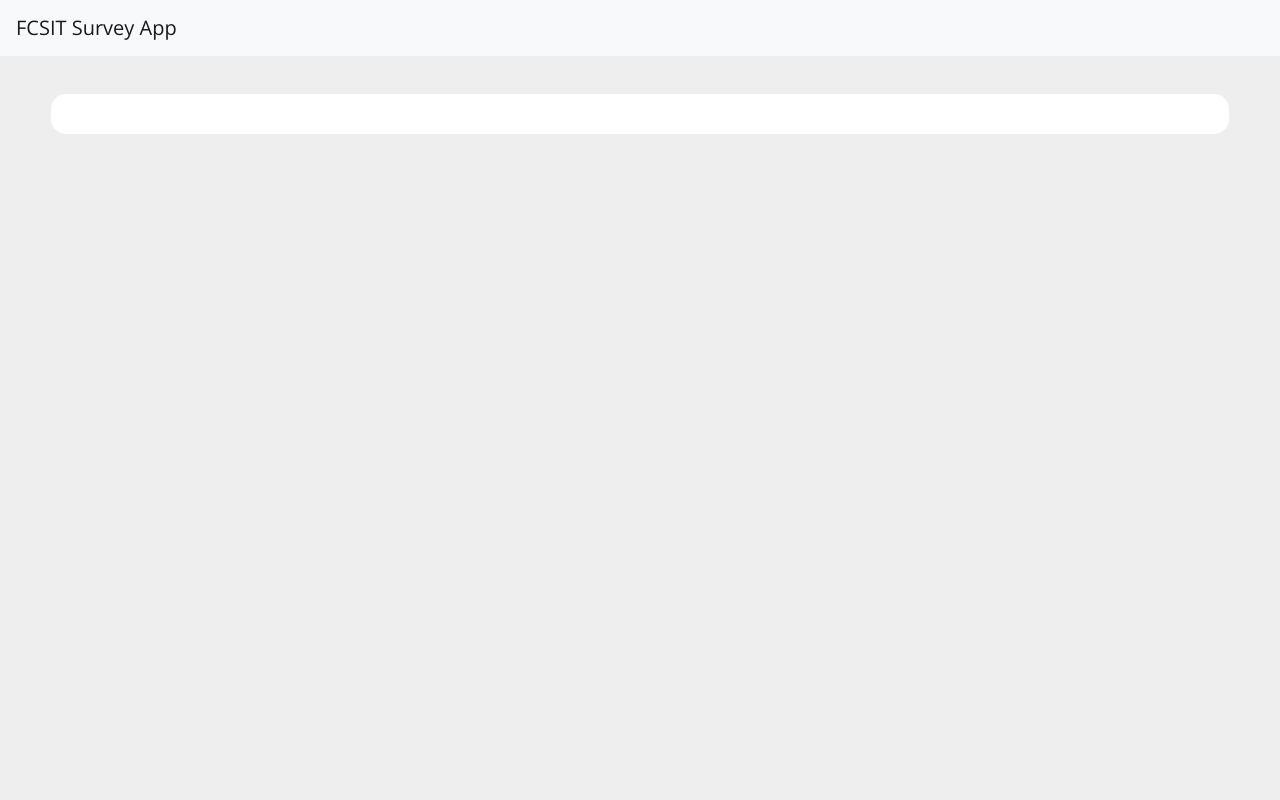
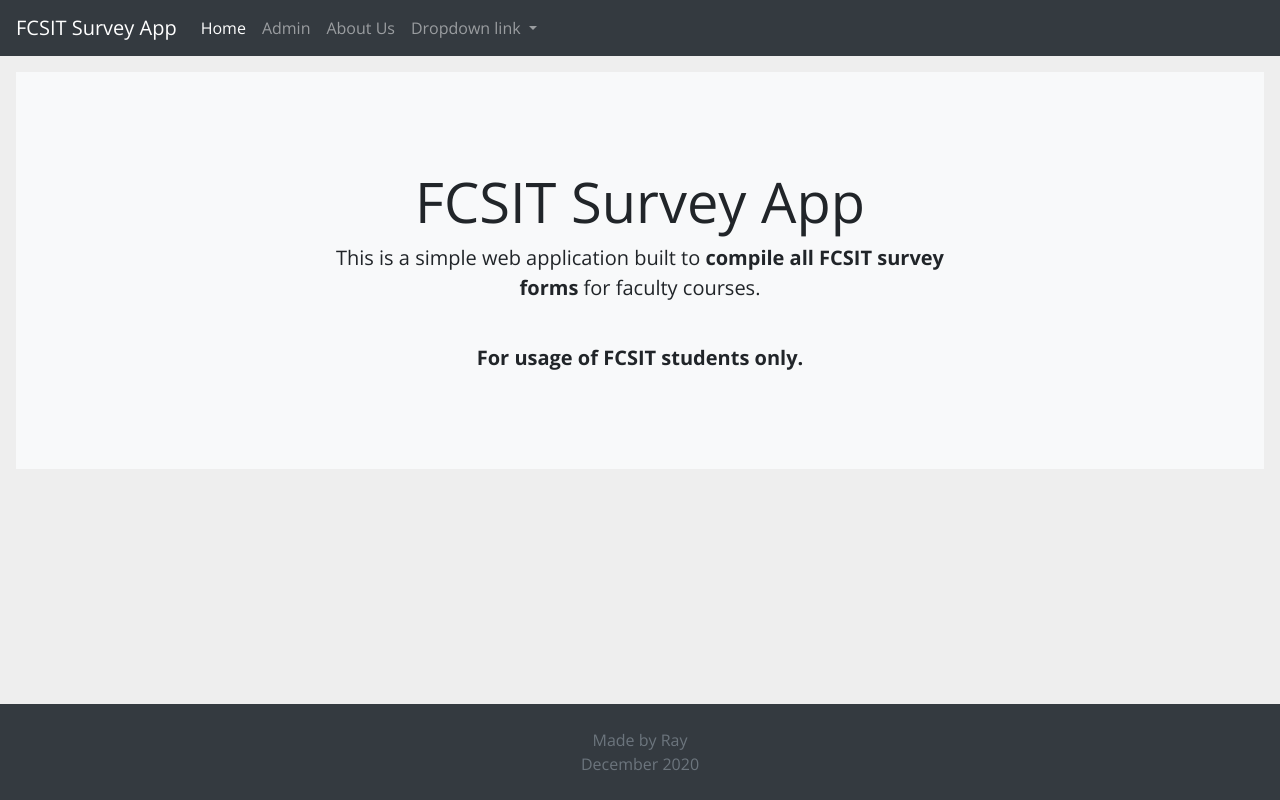
Before and after one commit to mdrhmn/fcsit-survey-app, a Django app: page /home/ in a window 1280 px wide. Run offline with Django 3.2, Linux system fonts and the light colour scheme; some libraries are stand-ins or nearby versions.

Commit message:
Added footer, navbar and about_us templates
- Created static and templates for footer and navbar
- Amended base.html template
- Amended views and urls for new pages

```diff
--- a/fcsit_survey_app/urls.py
+++ b/fcsit_survey_app/urls.py
@@ -18,5 +18,5 @@ from django.urls import path, include
 
 urlpatterns = [
     path('admin/', admin.site.urls),
-    path('home/', include('main.urls')),
+    path('', include('main.urls')),
 ]
--- /dev/null
+++ b/main/static/css/footer.css
@@ -0,0 +1,9 @@
+.footer {
+    position: absolute;
+    bottom: 0;
+    width: 100%;
+    /* line-height: 60px; */
+    padding: 1.5rem 0;
+    background-color: #343a40!important;
+    text-align: center;
+}
--- a/main/static/css/general.css
+++ b/main/static/css/general.css
@@ -70,28 +70,12 @@ img {
     height: 100%;
 }
 
-/* --------------------------- DASHBOARD CONTAINER -------------------------- */
-
-.dashboard-container {
-    border-radius: 15px;
-    background: transparent;
-    /* box-shadow: 0 4px 8px 0 rgba(0, 0, 0, 0.2), 0 6px 20px 0 rgba(0, 0, 0, 0.19); */
-    /* width: 100%;
-    height: 100%; */
-    padding: 20px;
-    margin-left: 5%;
-    margin-top: 5%;
-    width: 92vw;
-    height: 100%;
-}
-
 /* ---------------------------- MAIN TICKET TABLE --------------------------- */
 
 th {
     text-align: center;
     /* vertical-align: middle; */
 }
-
 
 .table td, .table th {
     vertical-align: middle;
--- a/main/static/css/navbar.css
+++ b/main/static/css/navbar.css
@@ -1,4 +1,8 @@
-.navbar-light .navbar-nav .nav-link {
+/* .navbar-light .navbar-nav .nav-link {
+    color: black;
+} */
+
+.navbar-light .nav-item.active .nav-link {
     color: black;
 }
 
--- /dev/null
+++ b/main/templates/about_us.html
@@ -0,0 +1,5 @@
+{% extends "base.html" %}
+
+{% block content_container %}
+<h1>TEST</h1>
+{% endblock %}
--- a/main/templates/index.html
+++ b/main/templates/index.html
@@ -1 +1,17 @@
 {% extends "base.html" %}
+
+{% block content_container %}
+<div class="position-relative overflow-hidden p-3 p-md-5 m-md-3 text-center bg-light">
+    <div class="col-md-7 p-lg-9 mx-auto my-5">
+        <h1 class="display-4 font-weight-normal">FCSIT Survey App</h1>
+        <div class="col-md-20 mx-auto">
+            <p class="lead font-weight-normal">This is a simple web application built to <b>compile all FCSIT survey
+                    forms</b> for faculty courses.</p>
+
+            <br><p class="lead font-weight-normal"><b>For usage of FCSIT students only.</b></p>
+        </div>
+
+        <!-- <a class="btn btn-outline-secondary" href="#">Coming soon</a> -->
+    </div>
+</div>
+{% endblock %}
--- a/main/urls.py
+++ b/main/urls.py
@@ -3,5 +3,6 @@ from django.urls import path
 from . import views
 
 urlpatterns = [
-    path('', views.main, name='main'),
+    path('home/', views.home, name='home'),
+    path('about_us/', views.about_us, name='about_us'),
 ]
--- a/main/views.py
+++ b/main/views.py
@@ -2,5 +2,8 @@ from django.shortcuts import render
 from .models import *
 # Create your views here.
 
-def main(request):
+def home(request):
     return render(request, 'index.html')
+
+def about_us(request):
+    return render(request, 'about_us.html')
--- a/templates/base.html
+++ b/templates/base.html
@@ -37,6 +37,9 @@
 
 	<!-- Custom CSS -->
 	<link rel='stylesheet' type="text/css" href="{% static 'css/general.css' %}">
+	<link rel='stylesheet' type="text/css" href="{% static 'css/navbar.css' %}">
+	<link rel='stylesheet' type="text/css" href="{% static 'css/footer.css' %}">
+
 	{% block css %}{% endblock %}
 
 	<!-- ------------------------------ JS LINKS ------------------------------- -->
@@ -74,9 +77,13 @@
 <body>
 	{% include 'navbar.html' %}
 
-	<div class="incident-container">
-		{% block content_container %}{% endblock %}
-	</div>
+	{% block content_container %}{% endblock %}
+
+	<!-- <div class="incident-container">
+	</div> -->
+
+
+	{% include 'footer.html' %}
 
 </body>
 
--- /dev/null
+++ b/templates/footer.html
@@ -0,0 +1,7 @@
+{% load static %}
+
+<footer class="footer">
+    <div class="container">
+        <span class="text-muted">Made by Ray<br>December 2020</span>
+    </div>
+</footer>
--- a/templates/navbar.html
+++ b/templates/navbar.html
@@ -1,18 +1,12 @@
 {% load static %}
 
-<head>
-    {% block css %}
-    <link rel='stylesheet' type="text/css" href="{% static 'css/navbar.css' %}">
-    {% endblock %}
-</head>
+<!-- ------------------------------- NAVBAR -------------------------------- -->
+<nav class="navbar fixed-top navbar-expand-lg navbar-dark bg-dark">
 
-<!-- ------------------------------- NAVBAR -------------------------------- -->
-<nav class="navbar fixed-top navbar-expand-lg navbar-light bg-light">
-
-    <a class="navbar-brand">
+    <a class="navbar-brand mb-0 h1">
         <!-- <img src="{% static 'img/mohlogo.jpg' %}" width="30" height="30" class="d-inline-block align-top"
             alt=""> -->
-            FCSIT Survey App
+        FCSIT Survey App
     </a>
 
     <button class="navbar-toggler" type="button" data-toggle="collapse" data-target="#navbarSupportedContent"
@@ -21,14 +15,29 @@
     </button>
 
     <div class="collapse navbar-collapse" id="navbarSupportedContent">
-        <!-- <ul class="navbar-nav mr-auto">
-            <li class="nav-item active">
-                <a class="nav-link" href="">Patient Form</a>
+        <ul class="navbar-nav mr-auto">
+            <li class="{% if request.path == '/home/' %}nav-item active{% else %}nav-item{% endif %}">
+                <a class="nav-link" href="{% url 'home' %}">Home<span class="sr-only">(current)</span></a>
             </li>
-            <li class="nav-item">
-                <a class="nav-link" href="">Patient Management</a>
+            <li class="{% if request.path == '/admin/' %}nav-item active{% else %}nav-item{% endif %}">
+                <a class="nav-link" href="{% url 'admin:index' %}">Admin</a>
             </li>
-        </ul> -->
+            <li class="{% if request.path == '/about_us/' %}nav-item active{% else %}nav-item{% endif %}">
+                <a class="nav-link" href="{% url 'about_us' %}">About Us</a>
+            </li>
+
+            <li class="nav-item dropdown">
+                <a class="nav-link dropdown-toggle" href="#" id="navbarDropdownMenuLink" data-toggle="dropdown"
+                    aria-haspopup="true" aria-expanded="false">
+                    Dropdown link
+                </a>
+                <div class="dropdown-menu" aria-labelledby="navbarDropdownMenuLink">
+                    <a class="dropdown-item" href="#">Action</a>
+                    <a class="dropdown-item" href="#">Another action</a>
+                    <a class="dropdown-item" href="#">Something else here</a>
+                </div>
+            </li>
+        </ul>
 
         <!-- <ul class="nav navbar-nav navbar-right ml-auto">
             <li class="nav-item dropdown">
```
